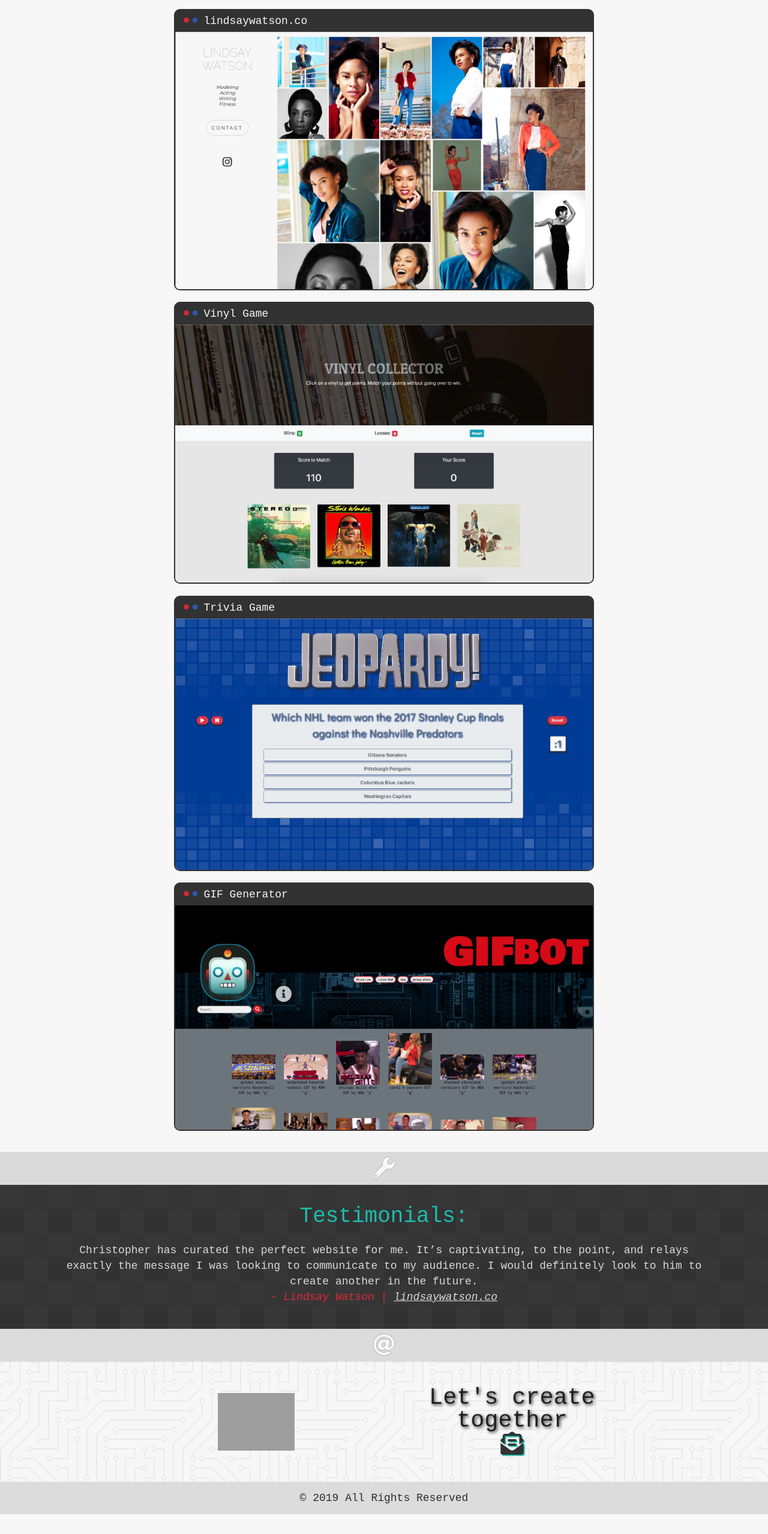
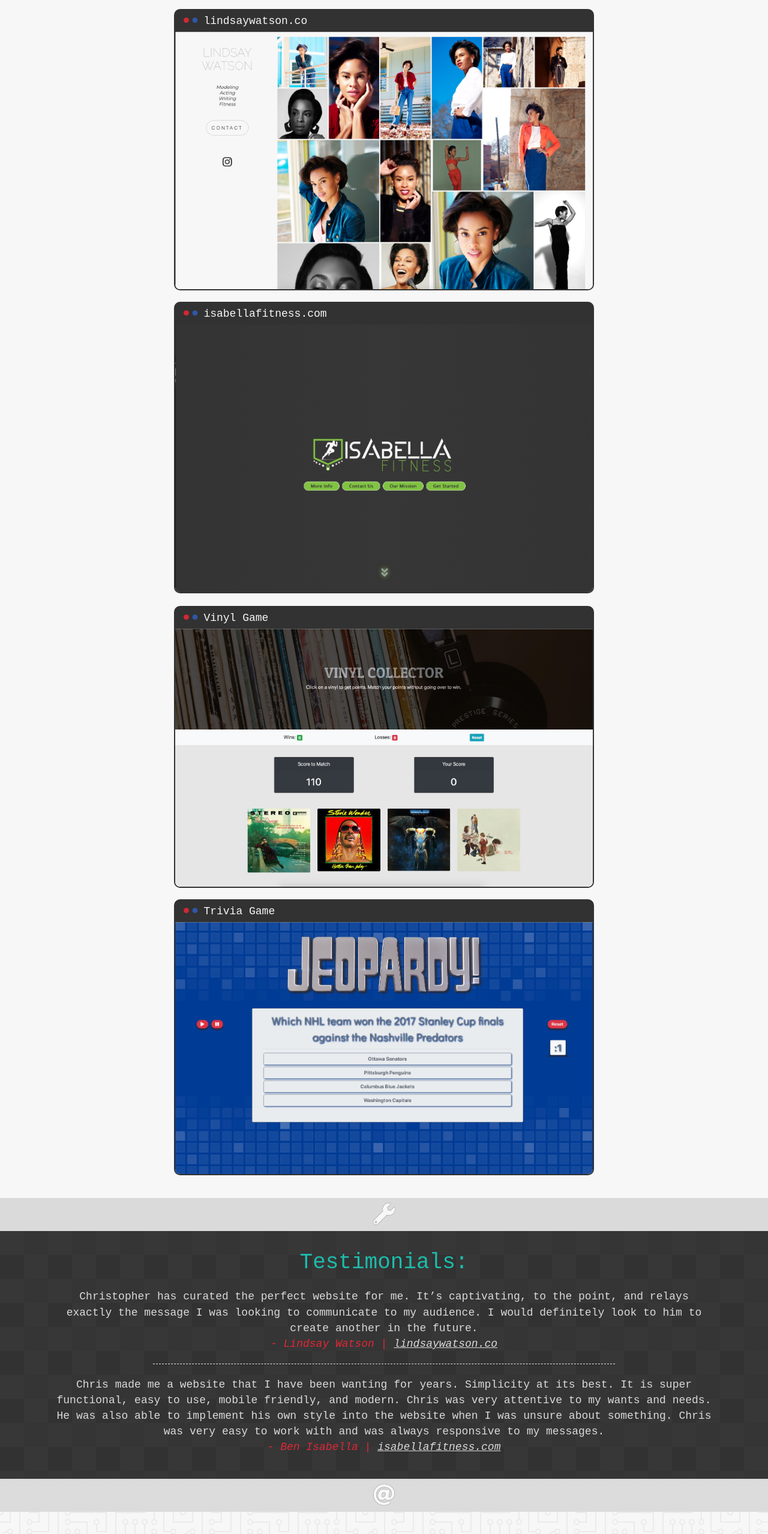
Before and after one commit to christopher-watson/cwatson, a Gatsby site: page / in a window 1280 px wide. Shown: the part 240-2797 px from the top of the page at 60% size. Before the commit the page ends 2764 px from the top, so only its background shows below. Built offline with nearby package versions, Linux system fonts and the light colour scheme; Gatsby itself is replaced by a stand-in of ours; grey boxes are pictures that could not be loaded.

Commit message:
testimonial isabella

```diff
--- a/src/components/body.js
+++ b/src/components/body.js
@@ -10,7 +10,7 @@
 import lindsay from '../images/lindsay.jpg';
 import vinyl from '../images/vinyl.jpg';
 import jeopardy from '../images/jeopardy.jpg';
-import gif from '../images/gif.jpg';
+import isabella from '../images/isabella.jpg';
 // import carousel from '../images/carousel.jpg';
 
 class body extends Component {
@@ -43,9 +43,9 @@
         <div className='inner-body'>
           <div className="work">
             <Browser name='lindsaywatson.co' url='lindsaywatson.co' image={lindsay}/>
+            <Browser name='isabellafitness.com' url='isabellafitness.com' image={isabella}/>
             <Browser name='Vinyl Game' url='christopherwatson.co/vinyl' image={vinyl}/>
             <Browser name='Trivia Game' url='christopherwatson.co/trivia' image={jeopardy}/>
-            <Browser name='GIF Generator' url='christopherwatson.co/gif-bot' image={gif}/>
             {/* <Browser name='Image Carousel' url='christopherwatson.co/gif-bot' image={carousel}/> */}
           </div>
           <div className="skills">
--- a/src/components/testimonial.js
+++ b/src/components/testimonial.js
@@ -41,16 +41,21 @@
       <div style={styles.text} className="testimonial-text">
         Christopher has curated the perfect website for me. It’s captivating, to the point, and relays exactly the message I was looking to communicate to my audience.
         I would definitely look to him to create another in the future. <br/>
-        <span style={styles.author}className="testimonial-author"> - Lindsay Watson | <a style={styles.links} target='_blank' rel="noopener noreferrer" href="http://lindsaywatson.co">lindsaywatson.co</a></span>
+        <span style={styles.author}className="testimonial-author"> - Lindsay Watson | <a style={styles.links} target='_blank' rel="noopener noreferrer" href="https://lindsaywatson.co">lindsaywatson.co</a></span>
       </div>
+
+
+      <hr style={styles.hr}/>
+
+      {/* test 2 */}
+      <div style={styles.text} className="testimonial-text">
+      Chris made me a website that I have been wanting for years. Simplicity at its best. It is super functional, easy to use, mobile friendly, and modern. Chris was very attentive to my wants and needs. He was also able to implement his own style into the website when I was unsure about something. Chris was very easy to work with and was always responsive to my messages.  <br/>
+        <span style={styles.author}className="testimonial-author"> - Ben Isabella | <a style={styles.links} target='_blank' rel="noopener noreferrer" href="https://isabellafitness.com">isabellafitness.com</a></span>
+      </div>
+
+
       {/* <hr style={styles.hr}/> */}
 
-      {/* test 2 */}
-      {/* <div style={styles.text} className="testimonial-text">
-        Sociosqu accumsan nec varius lectus cum sociis rutrum tincidunt facilisi magna eleifend congue parturient ac ante nam posuere orci aptent <br/>
-        <span style={styles.author}className="testimonial-author"> - Mike Jones</span>
-      </div>
-      <hr style={styles.hr}/> */}
 
       {/* test 3 */}
       {/* <div style={styles.text} className="testimonial-text">
```
Also changed, not shown: src/images/isabella.jpg (added), 1 other file.
